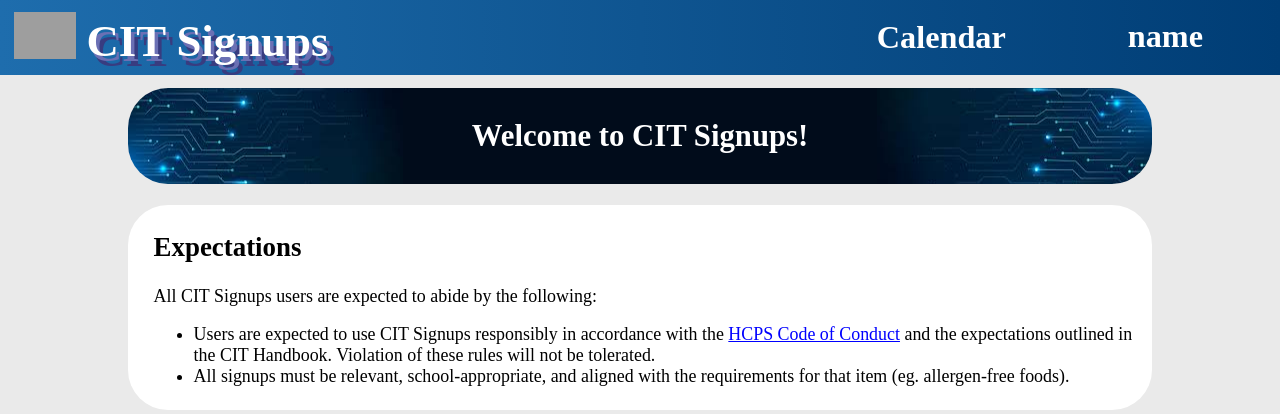
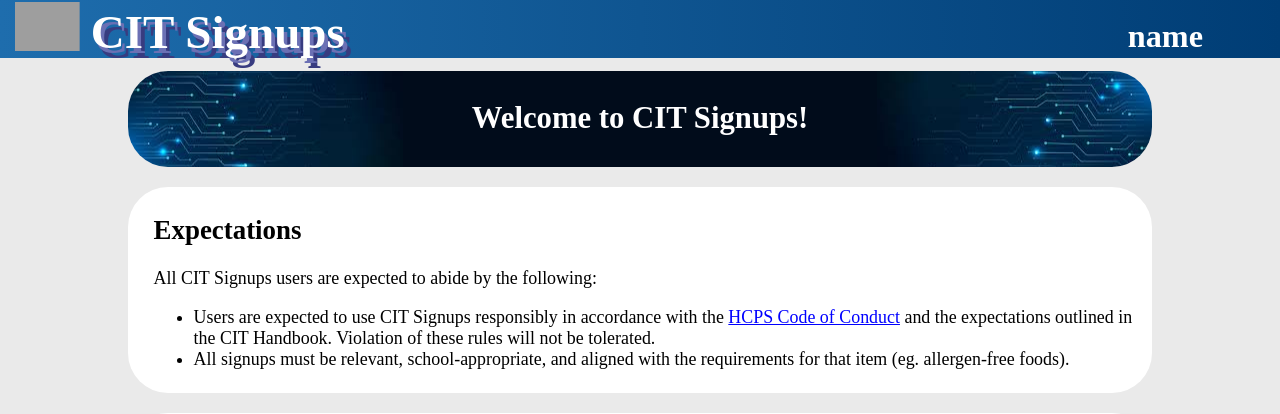
Before and after one commit to citdrhs/drsu, a Flask app: page /homePage in a window 1280 px wide. Shown: the top 414 px of the page. Run offline with Flask 3, Linux system fonts and the light colour scheme; the visitor is signed in with stand-in values (Sample User, id 1); data that the repository does not hold is empty; some libraries are stand-ins or nearby versions; grey boxes are pictures that could not be loaded.

Commit message:
commented developing features

```diff
--- a/templates/page_base.html
+++ b/templates/page_base.html
@@ -19,9 +19,9 @@
             <p id="CITSignups">CIT Signups</p>
         </section>
 
-        <p class="headerItem" id="calendarText">
+        <!--<p class="headerItem" id="calendarText">
             <a href="{{ url_for('calendar') }}" class="headerLink">Calendar</a>
-        </p>
+	</p>-->
     </div>
 
 
@@ -29,7 +29,7 @@
         <p style="white-space: nowrap;" class="headerItem" id="signinText">{{email.split('@')[0]}}</p>
     </div>
     <section id="dropdown">
-        <p id="accountDetails">Account Details</p>
+	    <!--<p id="accountDetails">Account Details</p>-->
         <a href="{{url_for('logout')}}"><p id="logOut">Log Out</p></a>
     </section>
 
```
